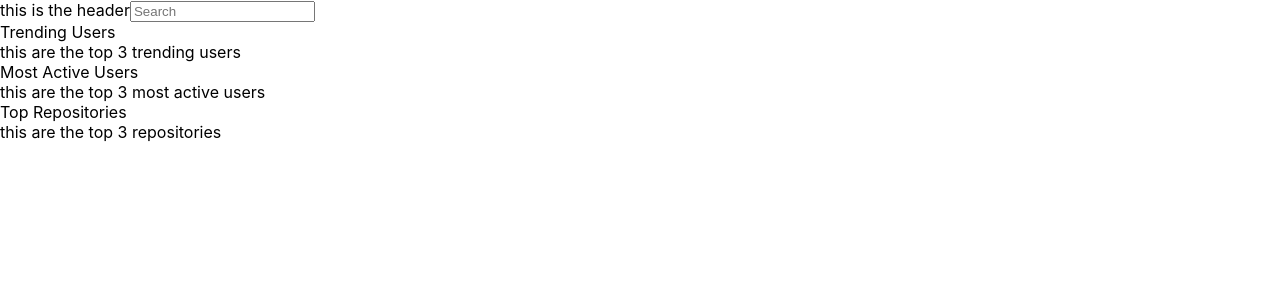
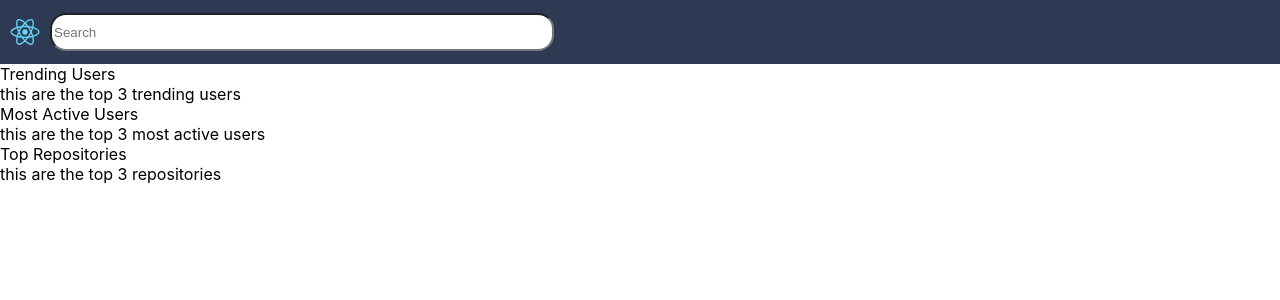
Before and after one commit to GIT-RR/git-hub-top-users-dashboard, a React (Create React App) app: page / in a window 1280 px wide. Shown: the top 300 px of the page. Built offline with nearby package versions, Linux system fonts and the light colour scheme.

Commit message:
feat: add css classes to header

```diff
--- /dev/null
+++ b/src/components/shared/Header/Header.css
@@ -0,0 +1,23 @@
+.header {
+  width: 100%;
+  background-color: #2e3a53;
+  height: 64px;
+  display: flex;
+  align-items: center;
+}
+
+.header-container {
+  display: flex;
+  flex-direction: row;
+}
+
+.header-logo {
+  width: 50px;
+}
+
+.header-search-input {
+  background: #ffffff;
+  border-radius: 16px;
+  width: 496px;
+  height: 32px;
+}
--- a/src/components/shared/Header/Header.tsx
+++ b/src/components/shared/Header/Header.tsx
@@ -1,4 +1,6 @@
 import { FC } from 'react';
+import './Header.css';
+import logo from '../../../logo.svg';
 
 interface Props {
   onSearchChange: (value: string) => void;
@@ -6,13 +8,16 @@ interface Props {
 
 const Header: FC<Props> = ({ onSearchChange }) => {
   return (
-    <div>
-      this is the header
-      <input
-        type='text'
-        onChange={(event) => onSearchChange(event.target.value)}
-        placeholder='Search'
-      />
+    <div className='header'>
+      <div className='header-container'>
+        <img src={logo} className='header-logo' alt='logo' />
+        <input
+          className='header-search-input'
+          type='text'
+          onChange={(event) => onSearchChange(event.target.value)}
+          placeholder='Search'
+        />
+      </div>
     </div>
   );
 };
```
Also changed, not shown: 1 other file (tests, documents, lock files or other folders).
